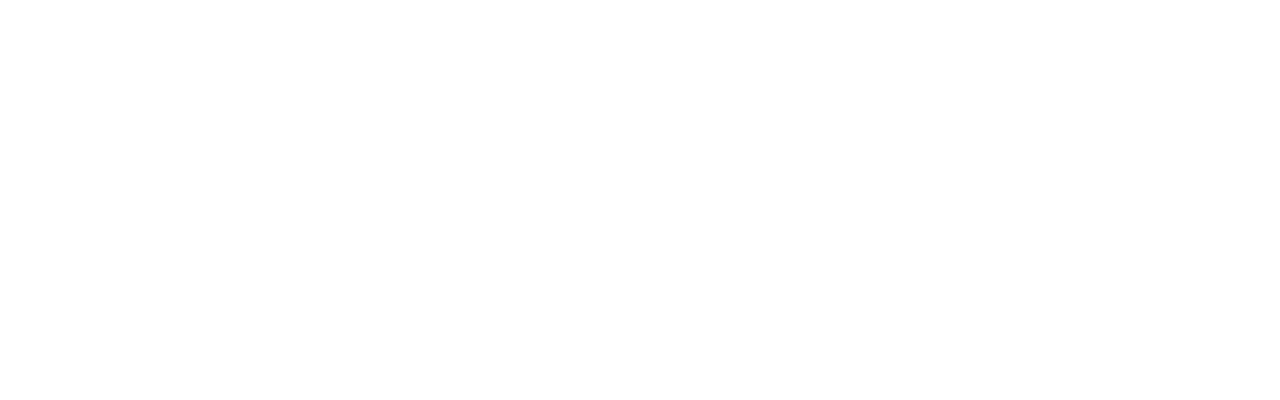
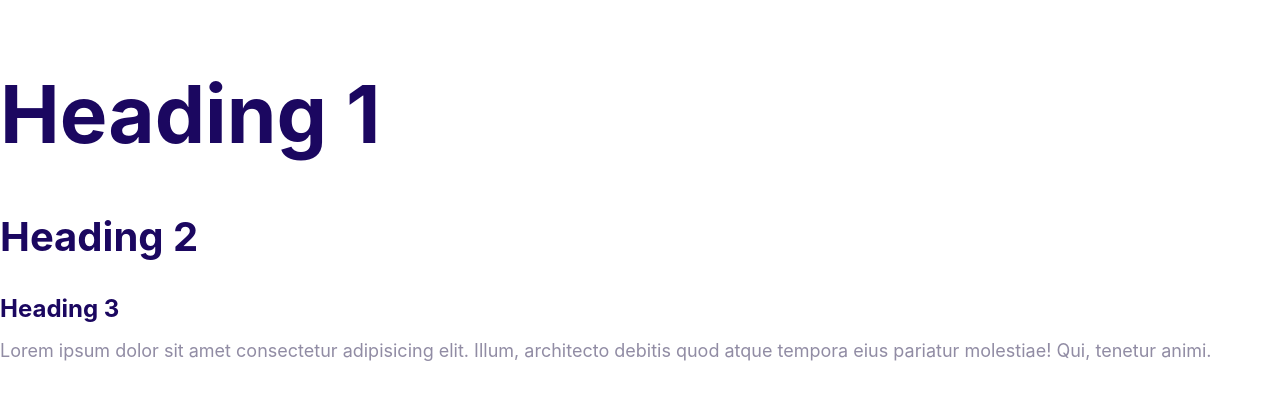
Before and after one commit to Jukes312/moshify, a plain HTML site: page index.html in a window 1280 px wide. Drawn offline with Linux system fonts and the light colour scheme.

Commit message:
Define the styles for the fonts.

```diff
--- a/CSS/stylesheet.css
+++ b/CSS/stylesheet.css
@@ -10,4 +10,53 @@
   --color-accent: #ff3400;
   --color-headings: #1b0760;
   --color-body: #918ca4;
+  font-size: 62.5%;
 }
+
+body {
+  font-family: Inter, Arial, Helvetica, sans-serif;
+  color: var(--color-body);
+  font-size: 2.4rem;
+  line-height: 1.5;
+}
+
+h1,
+h2,
+h3 {
+  color: var(--color-headings);
+  margin-bottom: 1rem;
+}
+
+h1 {
+  font-size: 7rem;
+}
+
+h2 {
+  font-size: 4rem;
+}
+
+h3 {
+  font-size: 3rem;
+}
+
+p {
+  margin-top: 0;
+}
+
+@media screen and (min-width: 1024px) {
+  body {
+    font-size: 1.8rem;
+  }
+
+  h1 {
+    font-size: 8rem;
+  }
+
+  h2 {
+    font-size: 4rem;
+  }
+
+  h3 {
+    font-size: 2.4rem;
+  }
+}
--- a/index.html
+++ b/index.html
@@ -8,5 +8,13 @@
     <link rel="stylesheet" href="/CSS/normalize.css" />
     <link rel="stylesheet" href="/CSS/stylesheet.css" />
   </head>
-  <body></body>
+  <body>
+    <h1>Heading 1</h1>
+    <h2>Heading 2</h2>
+    <h3>Heading 3</h3>
+    <p>
+      Lorem ipsum dolor sit amet consectetur adipisicing elit. Illum, architecto
+      debitis quod atque tempora eius pariatur molestiae! Qui, tenetur animi.
+    </p>
+  </body>
 </html>
```
